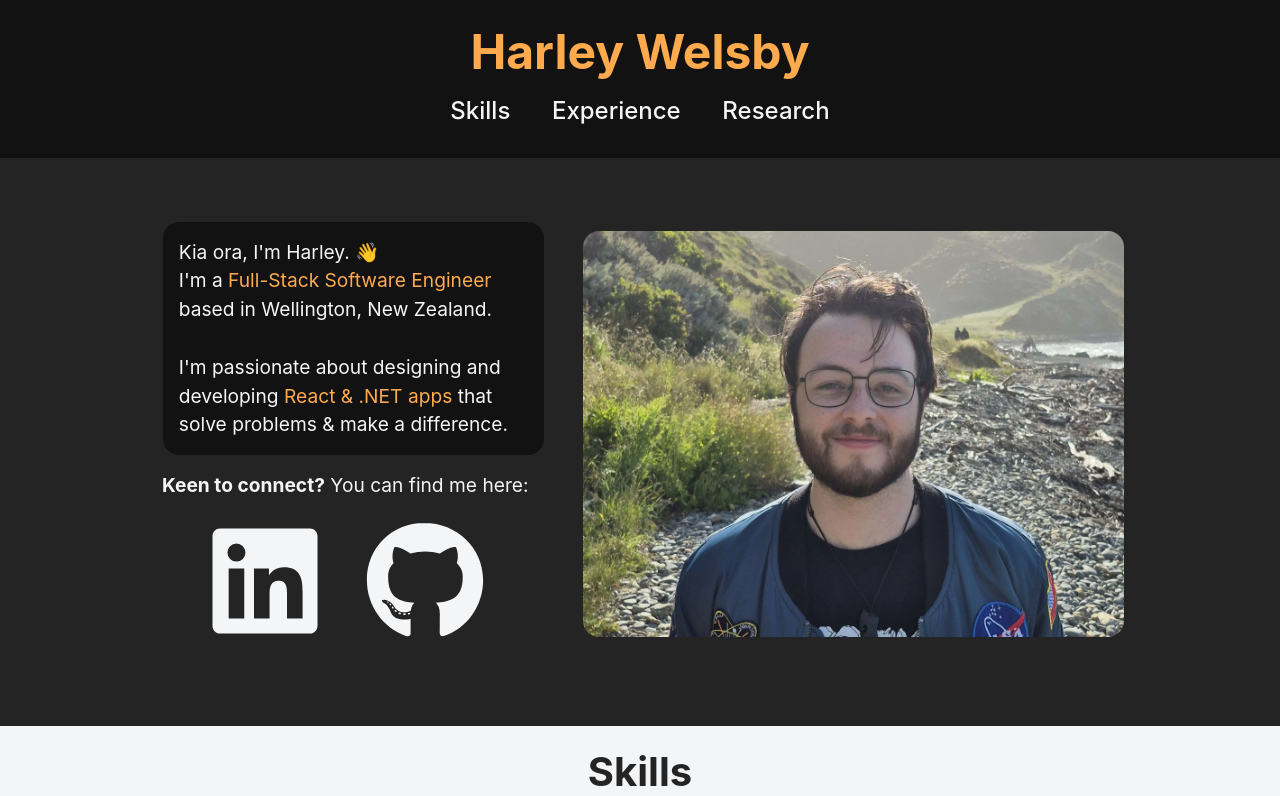
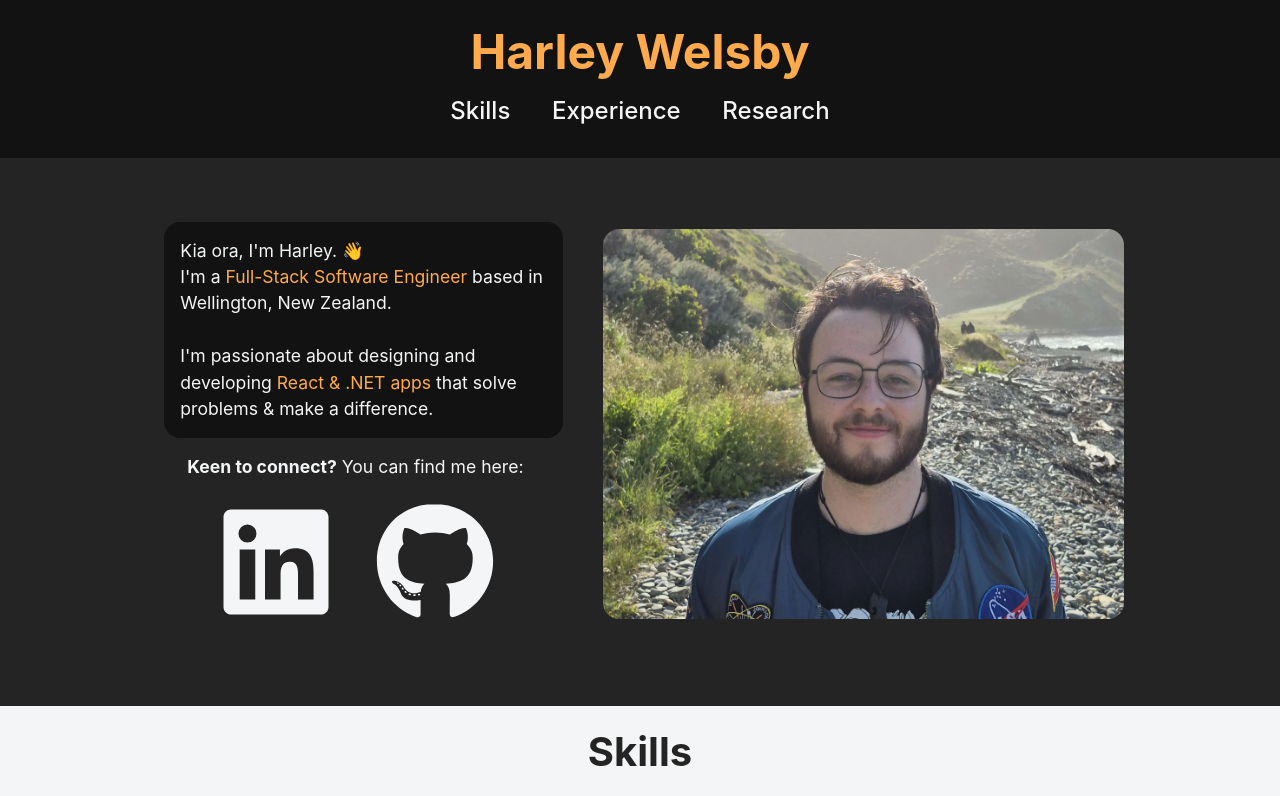
Before and after one commit to harleywelsby/Portfolio-Site, a React (Vite) app: page / in a window 1280 px wide. Shown: the top 796 px of the page. Built offline with nearby package versions, Linux system fonts and the light colour scheme.

Commit message:
One last tiny style fix for About Me

```diff
--- a/src/components/AboutMe.tsx
+++ b/src/components/AboutMe.tsx
@@ -121,7 +121,7 @@ const WelcomeText = styled.p`
   @media (min-width: 700px) {
     margin: 0 0 0 1rem;
     padding: 1rem;
-    font-size: 1.2rem;
+    font-size: 1.1rem;
   }
 `;
 
@@ -137,7 +137,7 @@ const ImageWrapper = styled.div`
   z-index: ${zIndex.AlwaysAtBack};
 
   @media (min-width: 700px) {
-    width: 135%;
+    width: 114%;
   }
 `;
 
@@ -162,7 +162,7 @@ const ContactLinksHeader = styled.p`
   margin: 1rem;
 
   @media (min-width: 700px) {
-    font-size: 1.2rem;
+    font-size: 1.1rem;
   }
 `;
 
```
